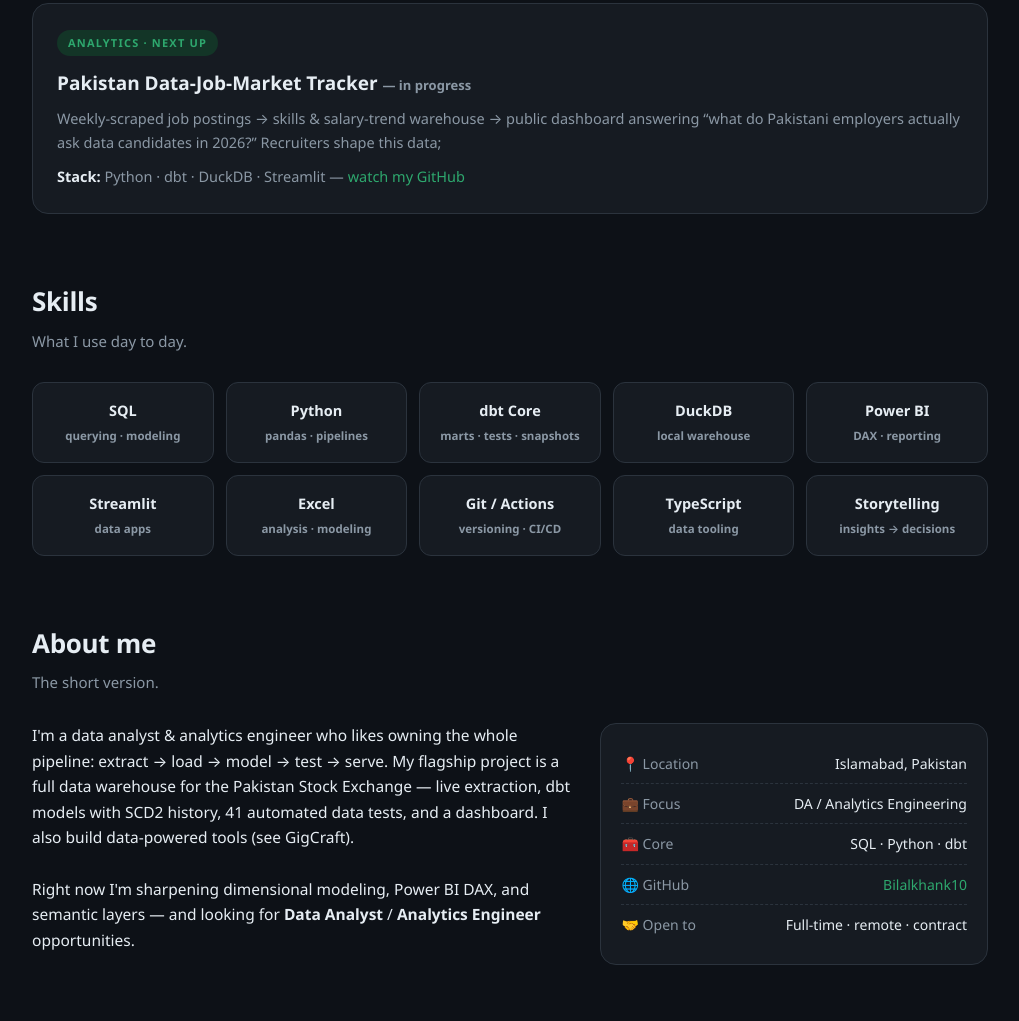
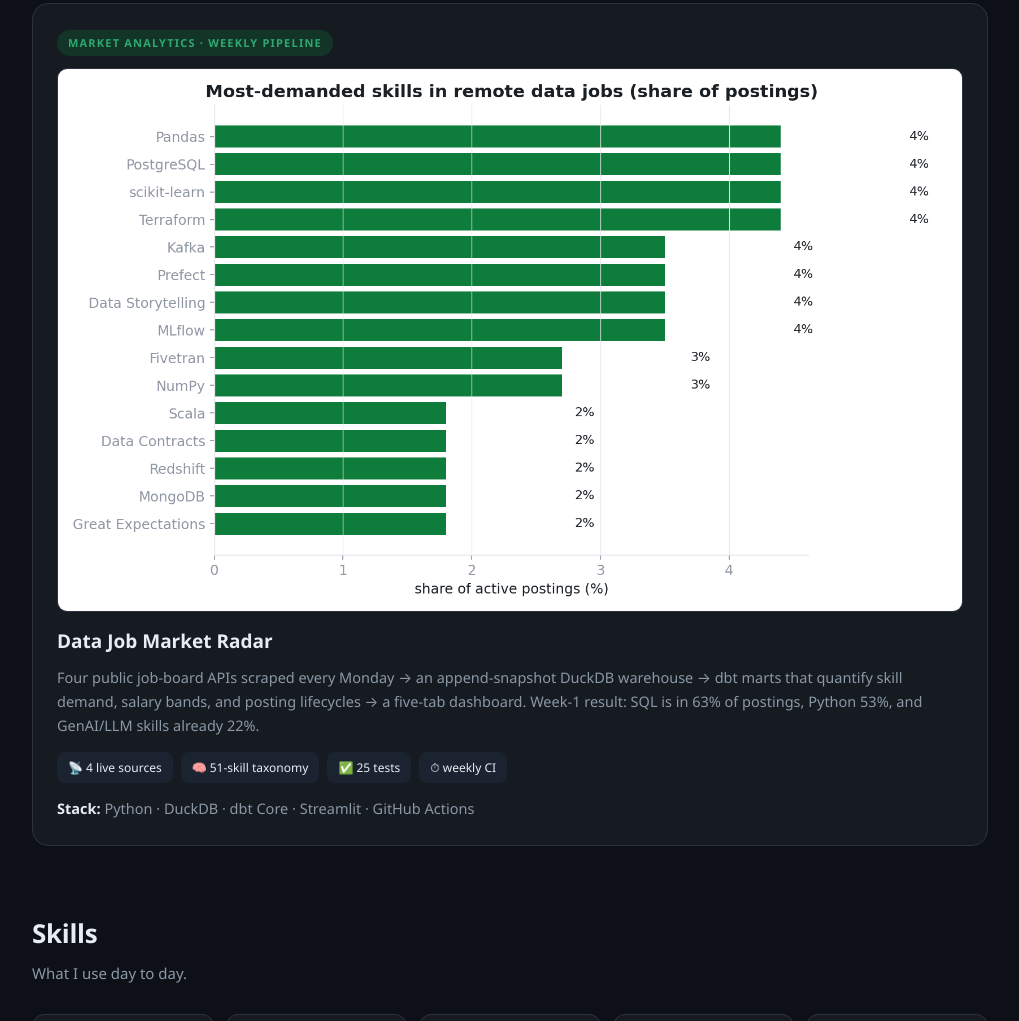
Before and after one commit to Bilalkhank10/Bilalkhank10.github.io, a plain HTML site: page index.html in a window 1280 px wide. Shown: the part 1833-2854 px from the top of the page, without its empty margins (130-1149 px from the left). Drawn offline with Linux system fonts and the light colour scheme.

Commit message:
Add Data Job Market Radar project card

```diff
--- a/index.html
+++ b/index.html
@@ -139,11 +139,17 @@
       </div>
 
       <div class="card">
-        <span class="tag">ANALYTICS · NEXT UP</span>
-        <h3>Pakistan Data-Job-Market Tracker <small style="color:var(--muted);font-weight:600;font-size:13px">— in progress</small></h3>
-        <p>Weekly-scraped job postings → skills &amp; salary-trend warehouse → public dashboard answering
-        “what do Pakistani employers actually ask data candidates in 2026?” Recruiters shape this data;</p>
-        <p class="stack"><b>Stack:</b> Python · dbt · DuckDB · Streamlit — <a href="https://github.com/Bilalkhank10">watch my GitHub</a></p>
+        <span class="tag">MARKET ANALYTICS · WEEKLY PIPELINE</span>
+        <img class="thumb" src="radar_skills.png" alt="skill demand chart"/>
+        <h3><a href="https://github.com/Bilalkhank10/data-job-market-radar">Data Job Market Radar</a></h3>
+        <p>Four public job-board APIs scraped every Monday → an append-snapshot DuckDB warehouse → dbt
+        marts that quantify skill demand, salary bands, and posting lifecycles → a five-tab dashboard.
+        Week-1 result: SQL is in 63% of postings, Python 53%, and GenAI/LLM skills already 22%.</p>
+        <div class="metrics">
+          <span class="metric">📡 4 live sources</span><span class="metric">🧠 51-skill taxonomy</span>
+          <span class="metric">✅ 25 tests</span><span class="metric">⏱ weekly CI</span>
+        </div>
+        <p class="stack"><b>Stack:</b> Python · DuckDB · dbt Core · Streamlit · GitHub Actions</p>
       </div>
 
     </div>
```
Also changed, not shown: radar_skills.png (added).
